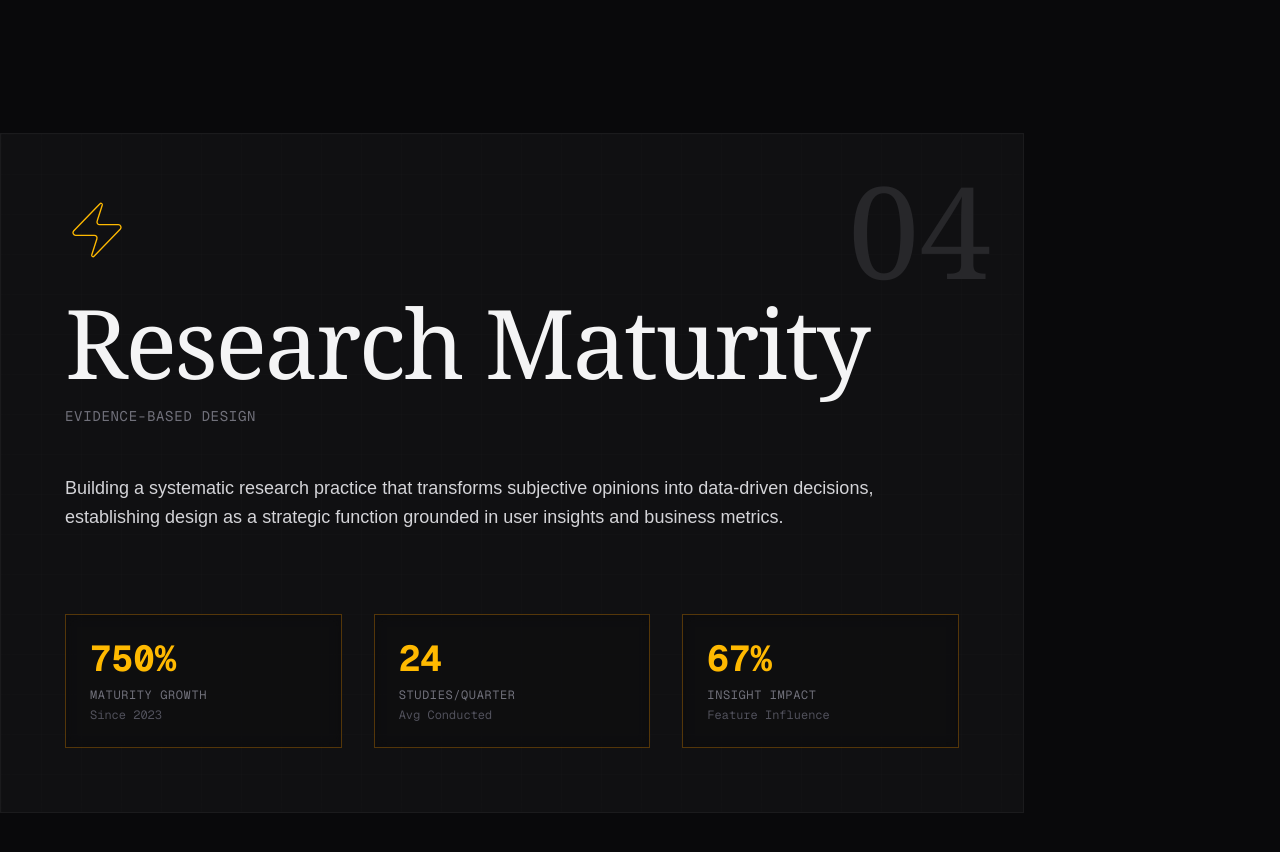
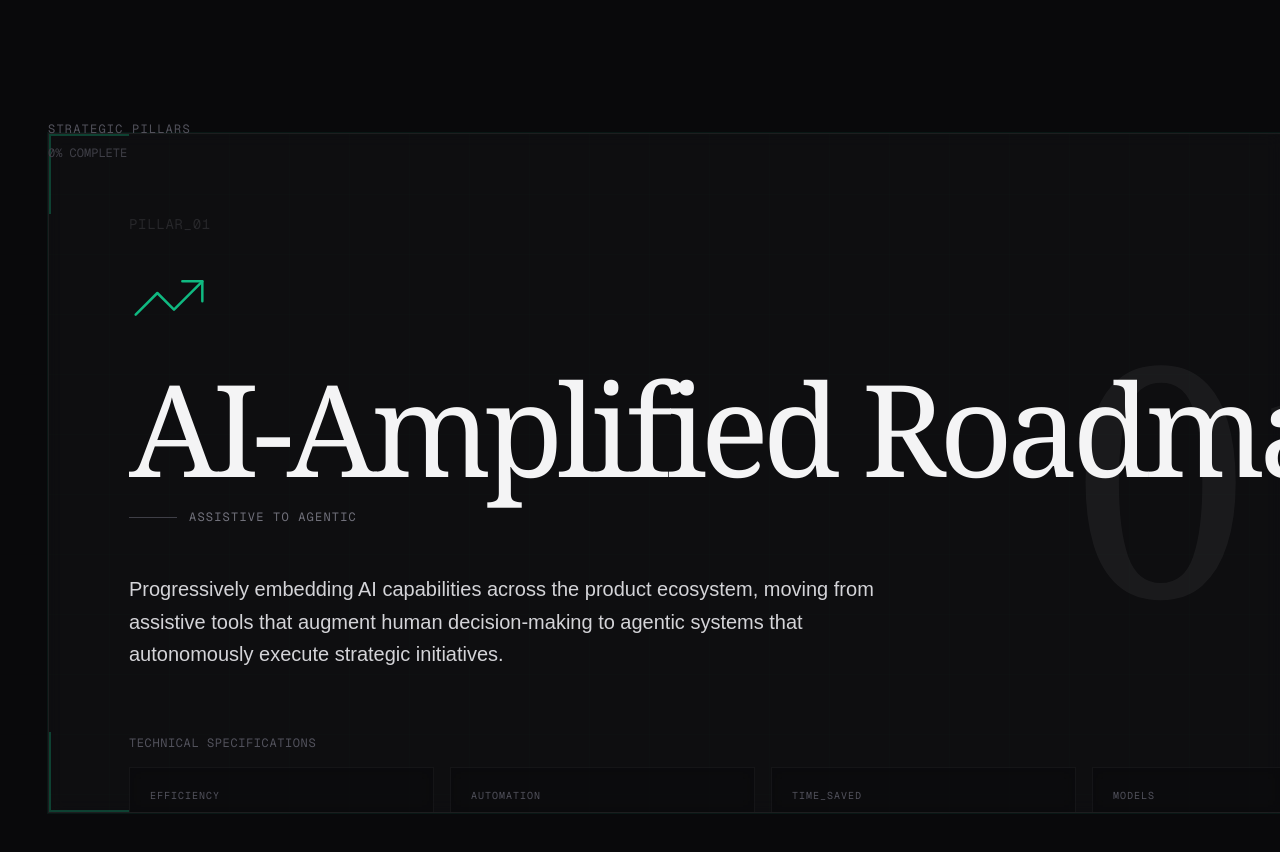
Before and after one commit to Jvalejo/jvalejo-portfolio, a Next.js app: page / in a window 1280 px wide. Shown: the part 1840-2692 px from the top of the page. Built offline with nearby package versions, Linux system fonts and the light colour scheme.

Commit message:
Enhance horizontal scroll with parallax and industrial design

```diff
--- a/app/components/HorizontalScrollPillars.jsx
+++ b/app/components/HorizontalScrollPillars.jsx
@@ -18,6 +18,10 @@ const HorizontalScrollPillars = () => {
       if (rect.top <= start && rect.bottom >= end) {
         const progress = Math.min(Math.max((start - rect.top) / (rect.height - window.innerHeight), 0), 1);
         setScrollProgress(progress);
+      } else if (rect.top > start) {
+        setScrollProgress(0);
+      } else if (rect.bottom < end) {
+        setScrollProgress(1);
       }
     };
 
@@ -27,7 +31,11 @@ const HorizontalScrollPillars = () => {
     return () => window.removeEventListener('scroll', handleScroll);
   }, []);
 
+  // Transform scroll progress to horizontal movement
   const translateX = -(scrollProgress * 75);
+
+  // Parallax effect for background grid (moves slower)
+  const gridTranslateX = -(scrollProgress * 25);
 
   const pillars = [
     {
@@ -35,141 +43,217 @@ const HorizontalScrollPillars = () => {
       title: 'AI-Amplified Roadmap',
       subtitle: 'Assistive to Agentic',
       description: 'Progressively embedding AI capabilities across the product ecosystem, moving from assistive tools that augment human decision-making to agentic systems that autonomously execute strategic initiatives.',
-      metrics: [
-        { label: 'Efficiency Gain', value: '+41%', unit: 'AI-Augmented' },
-        { label: 'Automation Level', value: '73%', unit: 'Process Coverage' },
-        { label: 'Time Saved', value: '420', unit: 'Hours/Month' }
+      specs: [
+        { key: 'EFFICIENCY', value: '+41%', detail: 'AI-Augmented Output' },
+        { key: 'AUTOMATION', value: '73%', detail: 'Process Coverage' },
+        { key: 'TIME_SAVED', value: '420h', detail: 'Monthly Average' },
+        { key: 'MODELS', value: '12', detail: 'Production Systems' }
       ],
-      color: 'emerald'
+      color: 'emerald',
+      colorCode: '#10b981'
     },
     {
       icon: Target,
       title: 'The Quality Plan',
-      subtitle: '150+ UX Debt Items',
+      subtitle: '150+ UX Debt Items as Strategic Risk',
       description: 'Systematic remediation of accumulated design and experience debt through prioritized sprints, transforming technical liabilities into opportunities for product excellence and user satisfaction.',
-      metrics: [
-        { label: 'Waste Reduction', value: '29%', unit: 'Operational' },
-        { label: 'Debt Items', value: '150+', unit: 'Tracked' },
-        { label: 'Resolution Rate', value: '85%', unit: 'Quarterly' }
+      specs: [
+        { key: 'WASTE_REDUCTION', value: '29%', detail: 'Operational Efficiency' },
+        { key: 'DEBT_ITEMS', value: '150+', detail: 'Tracked & Prioritized' },
+        { key: 'RESOLUTION', value: '85%', detail: 'Quarterly Rate' },
+        { key: 'SATISFACTION', value: '4.7', detail: 'User NPS Gain' }
       ],
-      color: 'blue'
+      color: 'blue',
+      colorCode: '#3b82f6'
     },
     {
       icon: Lightbulb,
       title: 'Lean Org Design',
       subtitle: '$1.05M Budget Optimization',
       description: 'Strategic restructuring that eliminates redundancy and maximizes impact per dollar, creating a nimble organization capable of rapid iteration while maintaining exceptional output quality.',
-      metrics: [
-        { label: 'Budget Optimized', value: '$1.05M', unit: 'Annual' },
-        { label: 'Headcount Efficiency', value: '2.3x', unit: 'Output/Person' },
-        { label: 'Cost per Feature', value: '-42%', unit: 'Year over Year' }
+      specs: [
+        { key: 'BUDGET_OPT', value: '$1.05M', detail: 'Annual Optimization' },
+        { key: 'EFFICIENCY', value: '2.3x', detail: 'Output per Person' },
+        { key: 'COST_REDUCTION', value: '-42%', detail: 'Feature Cost YoY' },
+        { key: 'VELOCITY', value: '+156%', detail: 'Sprint Completion' }
       ],
-      color: 'violet'
+      color: 'violet',
+      colorCode: '#8b5cf6'
     },
     {
       icon: Zap,
       title: 'Research Maturity',
-      subtitle: 'Evidence-Based Design',
+      subtitle: 'Evidence-Based Design Framework',
       description: 'Building a systematic research practice that transforms subjective opinions into data-driven decisions, establishing design as a strategic function grounded in user insights and business metrics.',
-      metrics: [
-        { label: 'Maturity Growth', value: '750%', unit: 'Since 2023' },
-        { label: 'Studies/Quarter', value: '24', unit: 'Avg Conducted' },
-        { label: 'Insight Impact', value: '67%', unit: 'Feature Influence' }
+      specs: [
+        { key: 'MATURITY', value: '750%', detail: 'Growth Since 2023' },
+        { key: 'STUDIES', value: '24', detail: 'Quarterly Average' },
+        { key: 'IMPACT', value: '67%', detail: 'Feature Influence' },
+        { key: 'CONFIDENCE', value: '94%', detail: 'Decision Accuracy' }
       ],
-      color: 'amber'
+      color: 'amber',
+      colorCode: '#f59e0b'
     }
   ];
 
-  const colorMap = {
-    emerald: 'border-emerald-500/30 text-emerald-400',
-    blue: 'border-blue-500/30 text-blue-400',
-    violet: 'border-violet-500/30 text-violet-400',
-    amber: 'border-amber-500/30 text-amber-400'
-  };
-
   return (
     <section ref={containerRef} className="relative h-[400vh] bg-zinc-950">
-      {/* Static Background Grid */}
-      <div className="fixed inset-0 pointer-events-none opacity-20">
-        <div className="absolute inset-0" style={{
+      {/* Parallax Background Grid */}
+      <div
+        className="fixed inset-0 pointer-events-none opacity-10"
+        style={{
+          transform: `translateX(${gridTranslateX}px)`,
+          transition: 'transform 0.1s ease-out'
+        }}
+      >
+        <div className="absolute inset-0 w-[200%]" style={{
           backgroundImage: `
-            linear-gradient(to right, rgb(39 39 42 / 0.3) 1px, transparent 1px),
-            linear-gradient(to bottom, rgb(39 39 42 / 0.3) 1px, transparent 1px)
+            linear-gradient(to right, rgb(63 63 70 / 0.4) 1px, transparent 1px),
+            linear-gradient(to bottom, rgb(63 63 70 / 0.4) 1px, transparent 1px)
           `,
-          backgroundSize: '80px 80px'
+          backgroundSize: '120px 120px'
         }} />
       </div>
 
       {/* Sticky Container */}
       <div className="sticky top-0 h-screen flex items-center overflow-hidden">
+        {/* Section Title Indicator */}
+        <div className="absolute top-12 left-12 z-20">
+          <div className="text-zinc-600 font-mono text-xs uppercase tracking-widest mb-2">
+            Strategic Pillars
+          </div>
+          <div className="text-zinc-700 font-mono text-xs">
+            {Math.round(scrollProgress * 100)}% COMPLETE
+          </div>
+        </div>
+
         {/* Horizontal Track */}
         <div
-          className="flex gap-8 px-12 transition-transform duration-100 ease-out"
-          style={{ transform: `translateX(${translateX}%)` }}
+          className="flex gap-12 px-12 will-change-transform"
+          style={{
+            transform: `translateX(${translateX}%)`,
+            transition: 'transform 0.1s ease-out'
+          }}
         >
           {pillars.map((pillar, idx) => (
             <div
               key={idx}
-              className="flex-shrink-0 w-[80vw] h-[85vh] bg-zinc-900/50 border border-zinc-800/50 backdrop-blur-sm rounded-none relative overflow-hidden"
+              className="flex-shrink-0 min-w-[80vw] h-[85vh] bg-zinc-900/40 border border-zinc-800/60 backdrop-blur-sm relative overflow-hidden group"
+              style={{
+                boxShadow: `0 0 0 1px ${pillar.colorCode}15`
+              }}
             >
               {/* Blueprint Grid Overlay */}
-              <div className="absolute inset-0 opacity-10" style={{
+              <div
+                className="absolute inset-0 opacity-5 group-hover:opacity-10 transition-opacity duration-500"
+                style={{
                   backgroundImage: `
-                  linear-gradient(to right, rgb(255 255 255 / 0.1) 1px, transparent 1px),
-                  linear-gradient(to bottom, rgb(255 255 255 / 0.1) 1px, transparent 1px)
+                    linear-gradient(to right, ${pillar.colorCode}40 1px, transparent 1px),
+                    linear-gradient(to bottom, ${pillar.colorCode}40 1px, transparent 1px)
                   `,
-                backgroundSize: '40px 40px'
-              }} />
+                  backgroundSize: '60px 60px'
+                }}
+              />
+
+              {/* Corner Accent Lines */}
+              <div className="absolute top-0 left-0 w-20 h-20 border-t-2 border-l-2 opacity-30" style={{ borderColor: pillar.colorCode }} />
+              <div className="absolute top-0 right-0 w-20 h-20 border-t-2 border-r-2 opacity-30" style={{ borderColor: pillar.colorCode }} />
+              <div className="absolute bottom-0 left-0 w-20 h-20 border-b-2 border-l-2 opacity-30" style={{ borderColor: pillar.colorCode }} />
+              <div className="absolute bottom-0 right-0 w-20 h-20 border-b-2 border-r-2 opacity-30" style={{ borderColor: pillar.colorCode }} />
 
               {/* Content */}
-              <div className="relative z-10 p-16 h-full flex flex-col">
+              <div className="relative z-10 p-20 h-full flex flex-col">
+                {/* Header Area */}
+                <div className="mb-12">
+                  {/* Card Number */}
+                  <div className="text-zinc-800 font-mono text-sm mb-6 tracking-wider">
+                    PILLAR_{String(idx + 1).padStart(2, '0')}
+                  </div>
+
                   {/* Icon */}
-                <div className={`mb-8 ${colorMap[pillar.color]}`}>
-                  <pillar.icon className="w-16 h-16" strokeWidth={0.5} />
+                  <div className="mb-8" style={{ color: pillar.colorCode }}>
+                    <pillar.icon className="w-20 h-20" strokeWidth={0.75} />
                   </div>
 
                   {/* Title */}
-                <h3 className="text-8xl font-serif font-thin tracking-tight mb-4 leading-none">
+                  <h3 className="text-8xl xl:text-9xl font-serif font-extralight tracking-tighter mb-6 leading-[0.9]">
                     {pillar.title}
                   </h3>
 
                   {/* Subtitle */}
-                <p className="text-zinc-500 text-sm font-mono uppercase tracking-wider mb-12">
+                  <div className="flex items-center gap-3 text-zinc-500 text-xs font-mono uppercase tracking-widest">
+                    <div className="h-px w-12 bg-zinc-700" />
                     {pillar.subtitle}
-                </p>
+                  </div>
+                </div>
 
                 {/* Description */}
-                <p className="text-zinc-300 text-lg leading-relaxed mb-16 max-w-4xl">
+                <p className="text-zinc-300 text-xl leading-relaxed mb-16 max-w-3xl font-light">
                   {pillar.description}
                 </p>
 
-                {/* Metrics Grid */}
-                <div className="mt-auto grid grid-cols-3 gap-8">
-                  {pillar.metrics.map((metric, mIdx) => (
+                {/* Technical Specifications Grid */}
+                <div className="mt-auto">
+                  <div className="text-zinc-600 font-mono text-xs uppercase tracking-wider mb-4">
+                    Technical Specifications
+                  </div>
+                  <div className="grid grid-cols-2 lg:grid-cols-4 gap-4">
+                    {pillar.specs.map((spec, sIdx) => (
                       <div
-                      key={mIdx}
-                      className={`border ${colorMap[pillar.color]} bg-zinc-950/50 p-6 backdrop-blur-sm`}
+                        key={sIdx}
+                        className="bg-zinc-950/60 border border-zinc-800/40 p-5 backdrop-blur-sm group-hover:border-zinc-700/60 transition-colors"
                       >
-                      <div className="text-4xl font-bold font-mono mb-2">
-                        {metric.value}
+                        <div className="text-zinc-600 font-mono text-[10px] uppercase tracking-widest mb-2">
+                          {spec.key}
                         </div>
-                      <div className="text-zinc-500 text-xs font-mono uppercase tracking-wider mb-1">
-                        {metric.label}
+                        <div className="text-4xl font-bold font-mono mb-1" style={{ color: pillar.colorCode }}>
+                          {spec.value}
                         </div>
-                      <div className="text-zinc-600 text-xs font-mono">
-                        {metric.unit}
+                        <div className="text-zinc-500 font-mono text-xs">
+                          {spec.detail}
                         </div>
                       </div>
                     ))}
                   </div>
+                </div>
+              </div>
 
-                {/* Card Number */}
-                <div className="absolute top-8 right-8 text-zinc-800 text-9xl font-serif font-thin leading-none">
-                  0{idx + 1}
+              {/* Large Card Number Watermark */}
+              <div
+                className="absolute top-1/2 right-12 -translate-y-1/2 text-[20rem] font-serif font-thin leading-none opacity-5 pointer-events-none"
+              >
+                {String(idx + 1).padStart(2, '0')}
+              </div>
+            </div>
+          ))}
+
+          {/* End Card - Completion */}
+          <div className="flex-shrink-0 min-w-[40vw] h-[85vh] flex items-center justify-center">
+            <div className="text-center">
+              <div className="text-zinc-700 text-7xl font-serif font-thin mb-6">
+                Strategic<br/>Framework
+              </div>
+              <div className="text-zinc-600 font-mono text-sm uppercase tracking-widest">
+                End of Pillars
               </div>
             </div>
           </div>
-          ))}
+        </div>
+      </div>
+
+      {/* Scroll Progress Indicator */}
+      <div className="fixed bottom-8 left-1/2 -translate-x-1/2 z-20 pointer-events-none">
+        <div className="bg-zinc-900/80 border border-zinc-800 backdrop-blur-sm px-6 py-3 rounded-full">
+          <div className="flex items-center gap-3">
+            <div className="text-zinc-500 font-mono text-xs">SCROLL</div>
+            <div className="w-32 h-1 bg-zinc-800 rounded-full overflow-hidden">
+              <div
+                className="h-full bg-gradient-to-r from-emerald-500 via-blue-500 to-violet-500 transition-all duration-100"
+                style={{ width: `${scrollProgress * 100}%` }}
+              />
+            </div>
+            <div className="text-zinc-500 font-mono text-xs">{Math.round(scrollProgress * 100)}%</div>
+          </div>
         </div>
       </div>
     </section>
```
Lines whose indentation alone changed are shown as unchanged.
